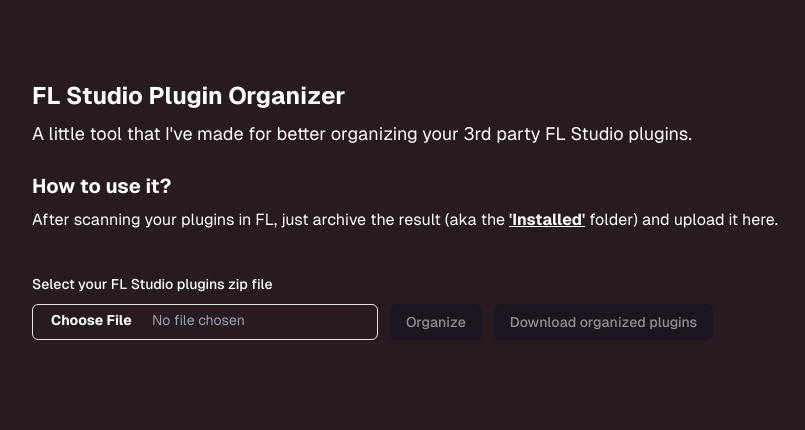
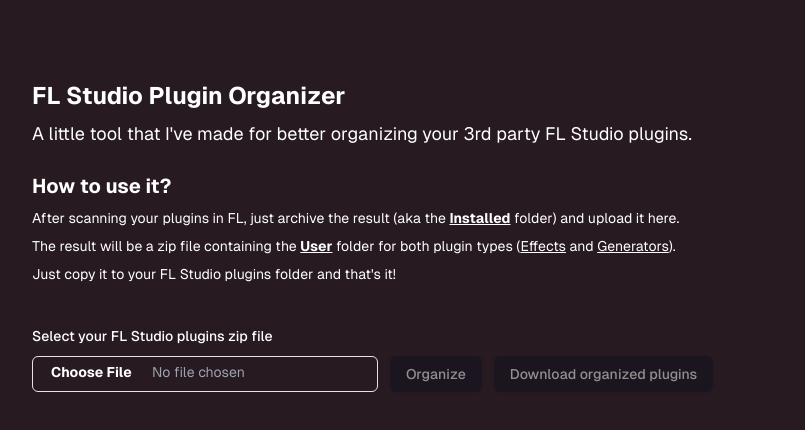
Before and after one commit to razvan-puha/flstudio-plugin-organizer, a Next.js app in the folder frontend/: page / in a window 1280 px wide. Shown: the top 430 px of the page, without its empty margins (48-853 px from the left). Built offline with nearby package versions, Linux system fonts and the light colour scheme.

Commit message:
Update initial page

```diff
--- a/frontend/src/app/page.tsx
+++ b/frontend/src/app/page.tsx
@@ -112,12 +112,18 @@
           </p>
           <br />
           <h3 className="text-xl font-bold text-white">How to use it?</h3>
-          <p className="text-m mt-2 text-white">
+          <p className="text-sm mt-2 text-white">
             After scanning your plugins in FL, just archive the result (aka the{" "}
             <b>
-              <u>&apos;Installed&apos;</u>
+              <u>Installed</u>
             </b>{" "}
             folder) and upload it here.
+          </p>
+          <p className="text-sm mt-2 text-white">
+            The result will be a zip file containing the <b><u>User</u></b> folder for both plugin types (<u>Effects</u> and <u>Generators</u>).
+          </p>
+          <p className="text-sm mt-2 text-white">
+            Just copy it to your FL Studio plugins folder and that&apos;s it!
           </p>
         </div>
         <main className="w-full flex flex-row items-start sm:items-start">
```
